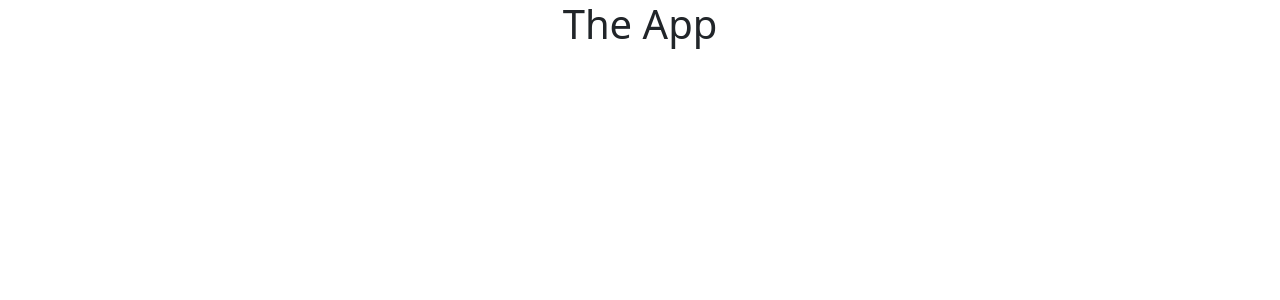
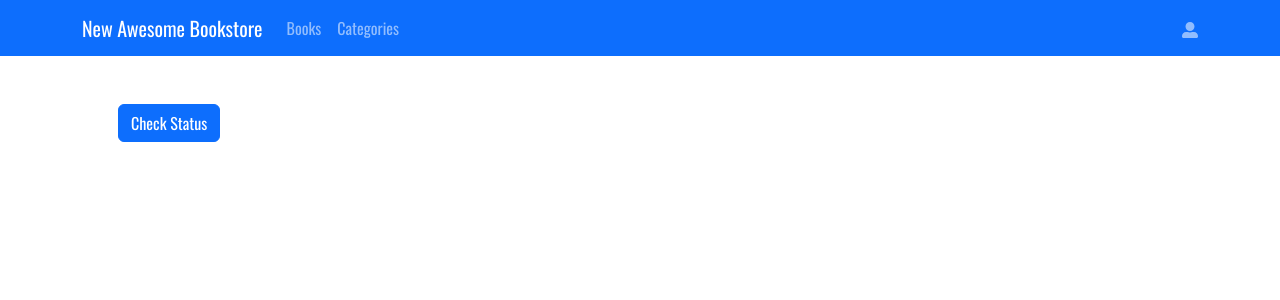
Before and after one commit to HunterX-7/New-Awesome-Bookstore, a React (Create React App) app: page /categoryPage in a window 1280 px wide. Shown: the top 300 px of the page. Built offline with nearby package versions, Linux system fonts and the light colour scheme.

Commit message:
Add the books and category page
Add the routes in the app.js file with the navbar and basic styling

```diff
--- a/src/App.css
+++ b/src/App.css
@@ -1,39 +1,12 @@
+@import url('https://fonts.googleapis.com/css2?family=Oswald:wght@200;300;400;500;600;700&display=swap');
+
+* {
+  box-sizing: border-box;
+  margin: 0;
+  padding: 0;
+  font-family: 'Oswald', sans-serif;
+}
+
 .App {
   text-align: center;
 }
-
-.App-logo {
-  height: 40vmin;
-  pointer-events: none;
-}
-
-@media (prefers-reduced-motion: no-preference) {
-  .App-logo {
-    animation: App-logo-spin infinite 20s linear;
-  }
-}
-
-.App-header {
-  background-color: #282c34;
-  min-height: 100vh;
-  display: flex;
-  flex-direction: column;
-  align-items: center;
-  justify-content: center;
-  font-size: calc(10px + 2vmin);
-  color: white;
-}
-
-.App-link {
-  color: #61dafb;
-}
-
-@keyframes App-logo-spin {
-  from {
-    transform: rotate(0deg);
-  }
-
-  to {
-    transform: rotate(360deg);
-  }
-}
--- a/src/App.js
+++ b/src/App.js
@@ -1,11 +1,39 @@
+import { Route, Routes, Link } from 'react-router-dom';
+import React from 'react';
 import './App.css';
+import { FaUserAlt } from 'react-icons/fa';
+import Books from './pages/bookPage';
+import Categories from './pages/categoryPage';
 
-function App() {
-  return (
-    <div className="App">
-      <h1>The App</h1>
-    </div>
-  );
-}
+const App = () => (
+  <>
+    <nav className="navbar navbar-dark bg-primary navbar-expand">
+      <div className="container">
+        <Link className="navbar-brand" to="./">New Awesome Bookstore</Link>
+        <div className="collapse navbar-collapse">
+          <ul className="navbar-nav">
+            <li className="nav-item">
+              <Link className="nav-link" to="./">Books</Link>
+            </li>
+            <li className="nav-item">
+              <Link className="nav-link" to="/categoryPage">Categories</Link>
+            </li>
+          </ul>
+        </div>
+        <div className="navbar-text">
+          <ul className="navbar-nav">
+            <li className="nav-item">
+              <FaUserAlt />
+            </li>
+          </ul>
+        </div>
+      </div>
+    </nav>
+    <Routes>
+      <Route path="/" element={<Books />} />
+      <Route path="/categoryPage" element={<Categories />} />
+    </Routes>
+  </>
+);
 
 export default App;
--- a/src/index.js
+++ b/src/index.js
@@ -1,10 +1,13 @@
 import React from 'react';
 import ReactDOM from 'react-dom/client';
+import { BrowserRouter } from 'react-router-dom';
 import App from './App';
 
 const root = ReactDOM.createRoot(document.getElementById('root'));
 root.render(
   <React.StrictMode>
-    <App />
+    <BrowserRouter>
+      <App />
+    </BrowserRouter>
   </React.StrictMode>,
 );
--- /dev/null
+++ b/src/pages/bookPage.js
@@ -0,0 +1,7 @@
+const Books = () => (
+  <div className="container p-5">
+    <h2>Books Page</h2>
+  </div>
+);
+
+export default Books;
--- /dev/null
+++ b/src/pages/categoryPage.js
@@ -0,0 +1,7 @@
+const Categories = () => (
+  <div className="container p-5">
+    <button type="button" className="btn btn-primary">Check Status</button>
+  </div>
+);
+
+export default Categories;
```
Also changed, not shown: src/components/book.js (added), src/components/bookForm.js (added), src/components/bookList.js (added).
